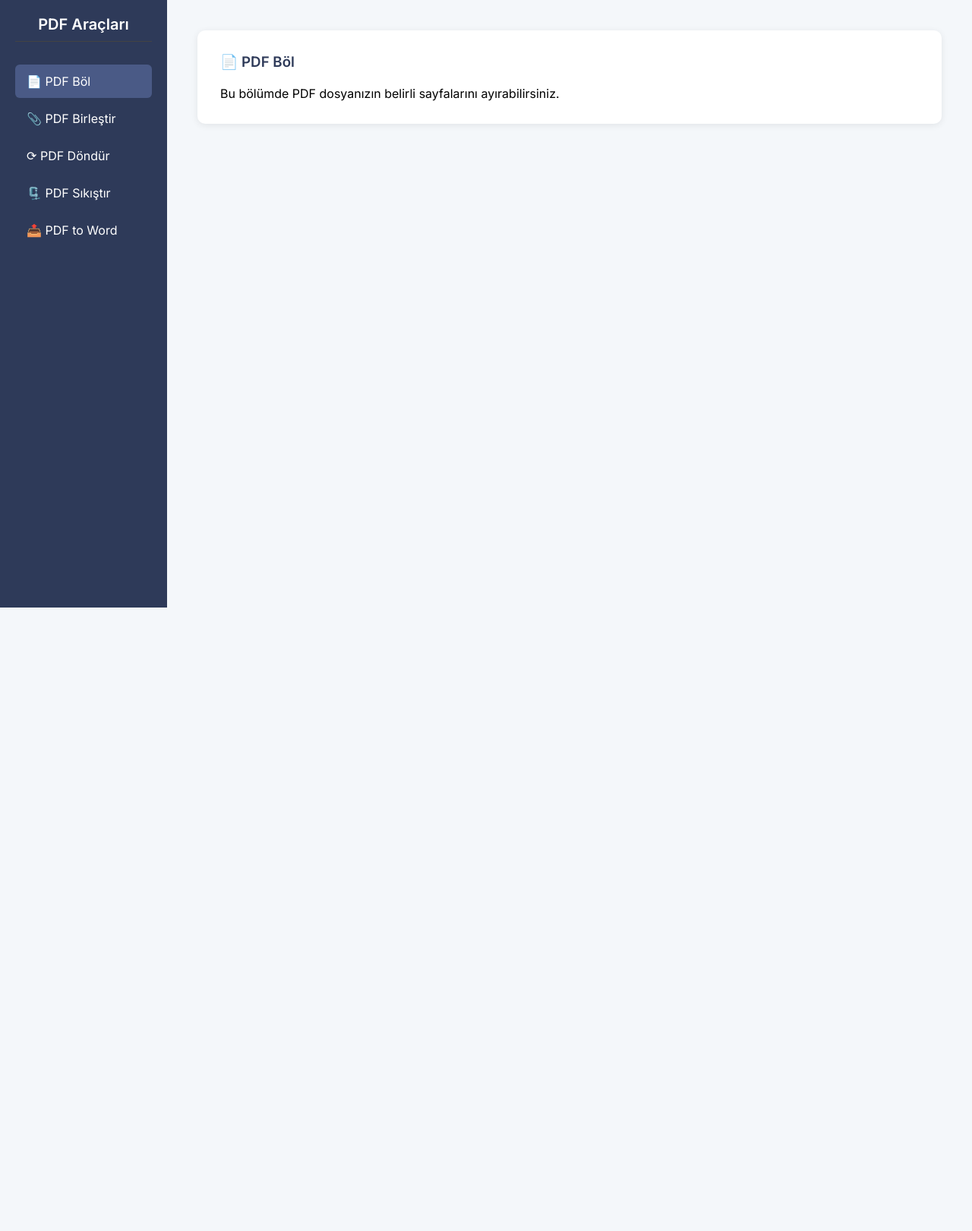
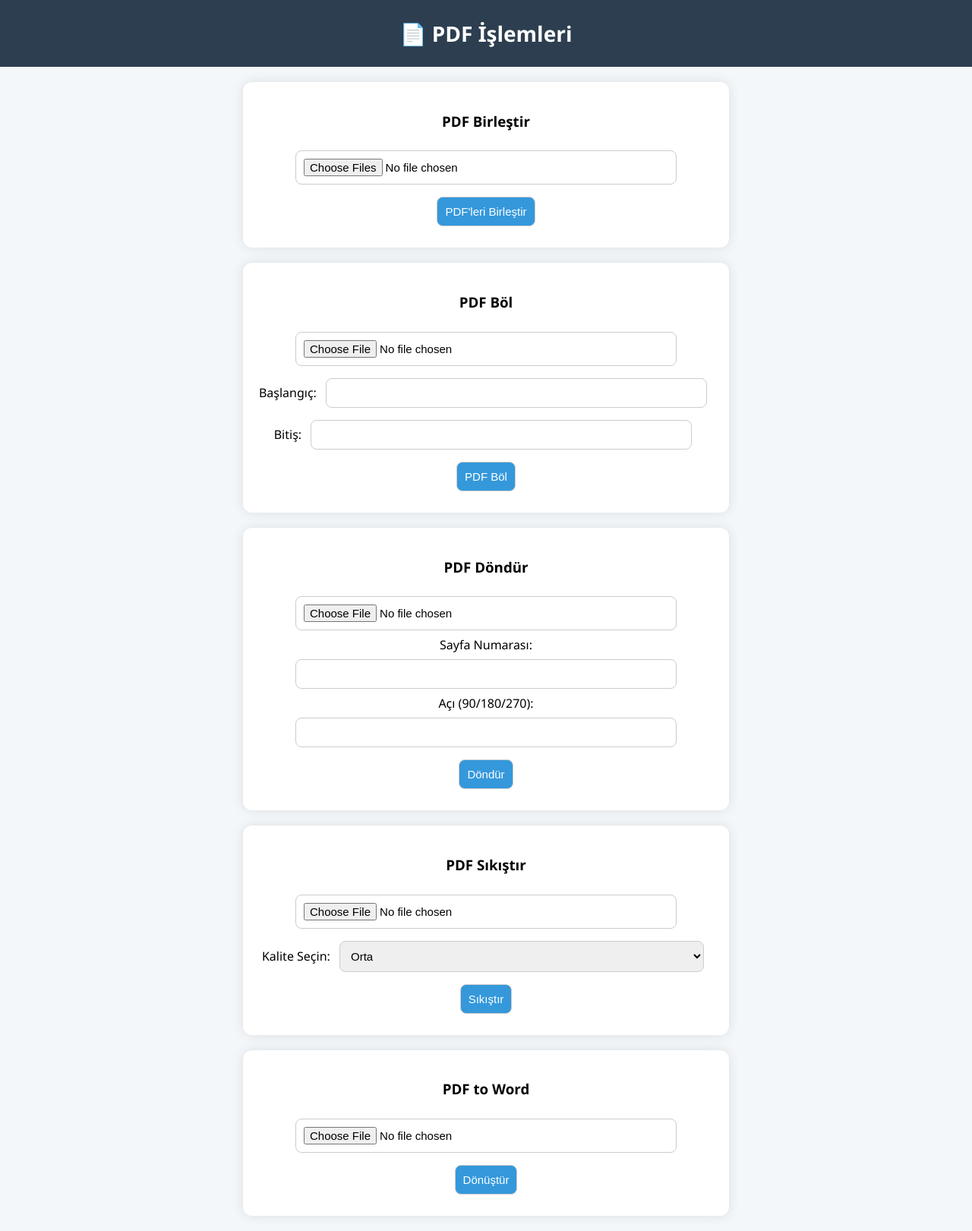
Before and after one commit to srknkrt1/ofis-asistani, a Flask app: page /pdf in a window 1280 px wide. Shown: the whole page at 76% size. Before the commit the page ends 800 px from the top, so only its background shows below. Run offline with Flask 3, Linux system fonts and the light colour scheme.

Commit message:
Update pdf.html

```diff
--- a/templates/pdf.html
+++ b/templates/pdf.html
@@ -2,115 +2,100 @@
 <html lang="tr">
 <head>
   <meta charset="UTF-8">
-  <title>PDF Araçları - Ofis Asistanı</title>
-  <link href="https://fonts.googleapis.com/css2?family=Inter:wght@400;600&display=swap" rel="stylesheet">
+  <title>PDF İşlemleri</title>
+  <meta name="viewport" content="width=device-width, initial-scale=1.0">
   <style>
-    * {
-      box-sizing: border-box;
+    body {
+      font-family: "Segoe UI", sans-serif;
+      background: #f4f7fa;
       margin: 0;
       padding: 0;
-      font-family: 'Inter', sans-serif;
+      text-align: center;
     }
 
-    body {
-      display: flex;
-      min-height: 100vh;
-      background: #f4f7fa;
+    header {
+      background: #2c3e50;
+      color: white;
+      padding: 25px 0;
+      font-size: 28px;
+      font-weight: bold;
     }
 
-    .sidebar {
-      width: 220px;
-      background: #2e3a59;
-      color: white;
+    form {
+      background: white;
+      border-radius: 12px;
       padding: 20px;
+      margin: 20px auto;
+      max-width: 600px;
+      box-shadow: 0 0 15px rgba(0,0,0,0.1);
     }
 
-    .sidebar h2 {
-      margin-bottom: 30px;
-      font-size: 20px;
-      text-align: center;
-      border-bottom: 1px solid #444;
-      padding-bottom: 10px;
+    input, select {
+      margin: 8px;
+      padding: 10px;
+      width: 80%;
+      border: 1px solid #ccc;
+      border-radius: 8px;
+      font-size: 15px;
     }
 
-    .menu-item {
-      padding: 12px 15px;
-      margin: 5px 0;
+    input[type="submit"] {
+      width: auto;
+      background: #3498db;
+      color: white;
       cursor: pointer;
-      border-radius: 6px;
-      transition: 0.3s;
+      transition: 0.3s ease;
     }
 
-    .menu-item:hover,
-    .menu-item.active {
-      background: #4a5a86;
-    }
-
-    .content {
-      flex: 1;
-      padding: 40px;
-    }
-
-    .content h3 {
-      margin-bottom: 20px;
-      color: #2e3a59;
-    }
-
-    .content-area {
-      background: white;
-      border-radius: 10px;
-      padding: 30px;
-      box-shadow: 0 2px 10px rgba(0,0,0,0.08);
+    input[type="submit"]:hover {
+      background: #2980b9;
     }
   </style>
 </head>
 <body>
 
-  <div class="sidebar">
-    <h2>PDF Araçları</h2>
-    <div class="menu-item active" onclick="showSection('split')">📄 PDF Böl</div>
-    <div class="menu-item" onclick="showSection('merge')">📎 PDF Birleştir</div>
-    <div class="menu-item" onclick="showSection('rotate')">⟳ PDF Döndür</div>
-    <div class="menu-item" onclick="showSection('compress')">🗜️ PDF Sıkıştır</div>
-    <div class="menu-item" onclick="showSection('pdf2word')">📤 PDF to Word</div>
-  </div>
+  <header>📄 PDF İşlemleri</header>
 
-  <div class="content">
-    <div class="content-area">
-      <div id="split">
-        <h3>📄 PDF Böl</h3>
-        <p>Bu bölümde PDF dosyanızın belirli sayfalarını ayırabilirsiniz.</p>
-        <!-- Buraya form gelecek -->
-      </div>
-      <div id="merge" style="display:none;">
-        <h3>📎 PDF Birleştir</h3>
-        <p>Birden fazla PDF dosyasını tek bir dosyada birleştirin.</p>
-      </div>
-      <div id="rotate" style="display:none;">
-        <h3>⟳ PDF Döndür</h3>
-        <p>Seçtiğiniz sayfayı 90/180/270 derece döndürün.</p>
-      </div>
-      <div id="compress" style="display:none;">
-        <h3>🗜️ PDF Sıkıştır</h3>
-        <p>PDF dosyasının boyutunu küçültün, kaliteyi seçerek sıkıştırın.</p>
-      </div>
-      <div id="pdf2word" style="display:none;">
-        <h3>📤 PDF to Word</h3>
-        <p>PDF dosyasını düzenlenebilir Word belgesine dönüştürün.</p>
-      </div>
-    </div>
-  </div>
+  <form action="/pdf/merge" method="post" enctype="multipart/form-data">
+    <h3>PDF Birleştir</h3>
+    <input type="file" name="pdfs" multiple required accept=".pdf"><br>
+    <input type="submit" value="PDF'leri Birleştir">
+  </form>
 
-  <script>
-    function showSection(id) {
-      const sections = document.querySelectorAll('.content-area > div');
-      const menuItems = document.querySelectorAll('.menu-item');
-      sections.forEach(s => s.style.display = 'none');
-      menuItems.forEach(i => i.classList.remove('active'));
-      document.getElementById(id).style.display = 'block';
-      event.target.classList.add('active');
-    }
-  </script>
+  <form action="/pdf/split" method="post" enctype="multipart/form-data">
+    <h3>PDF Böl</h3>
+    <input type="file" name="pdf" required><br>
+    Başlangıç: <input type="number" name="start" min="1" required><br>
+    Bitiş: <input type="number" name="end" min="1" required><br>
+    <input type="submit" value="PDF Böl">
+  </form>
+
+  <form action="/pdf/rotate" method="post" enctype="multipart/form-data">
+    <h3>PDF Döndür</h3>
+    <input type="file" name="pdf" required><br>
+    Sayfa Numarası: <input type="number" name="page" min="1" required><br>
+    Açı (90/180/270): <input type="number" name="angle" required><br>
+    <input type="submit" value="Döndür">
+  </form>
+
+  <form action="/pdf/compress" method="post" enctype="multipart/form-data">
+    <h3>PDF Sıkıştır</h3>
+    <input type="file" name="pdf" required><br>
+    Kalite Seçin:
+    <select name="quality">
+      <option value="ekstrem">Ekstrem</option>
+      <option value="düşük">Düşük</option>
+      <option value="orta" selected>Orta</option>
+      <option value="yüksek">Yüksek</option>
+    </select><br>
+    <input type="submit" value="Sıkıştır">
+  </form>
+
+  <form action="/pdf/pdf2word" method="post" enctype="multipart/form-data">
+    <h3>PDF to Word</h3>
+    <input type="file" name="pdf" required><br>
+    <input type="submit" value="Dönüştür">
+  </form>
 
 </body>
 </html>
```
